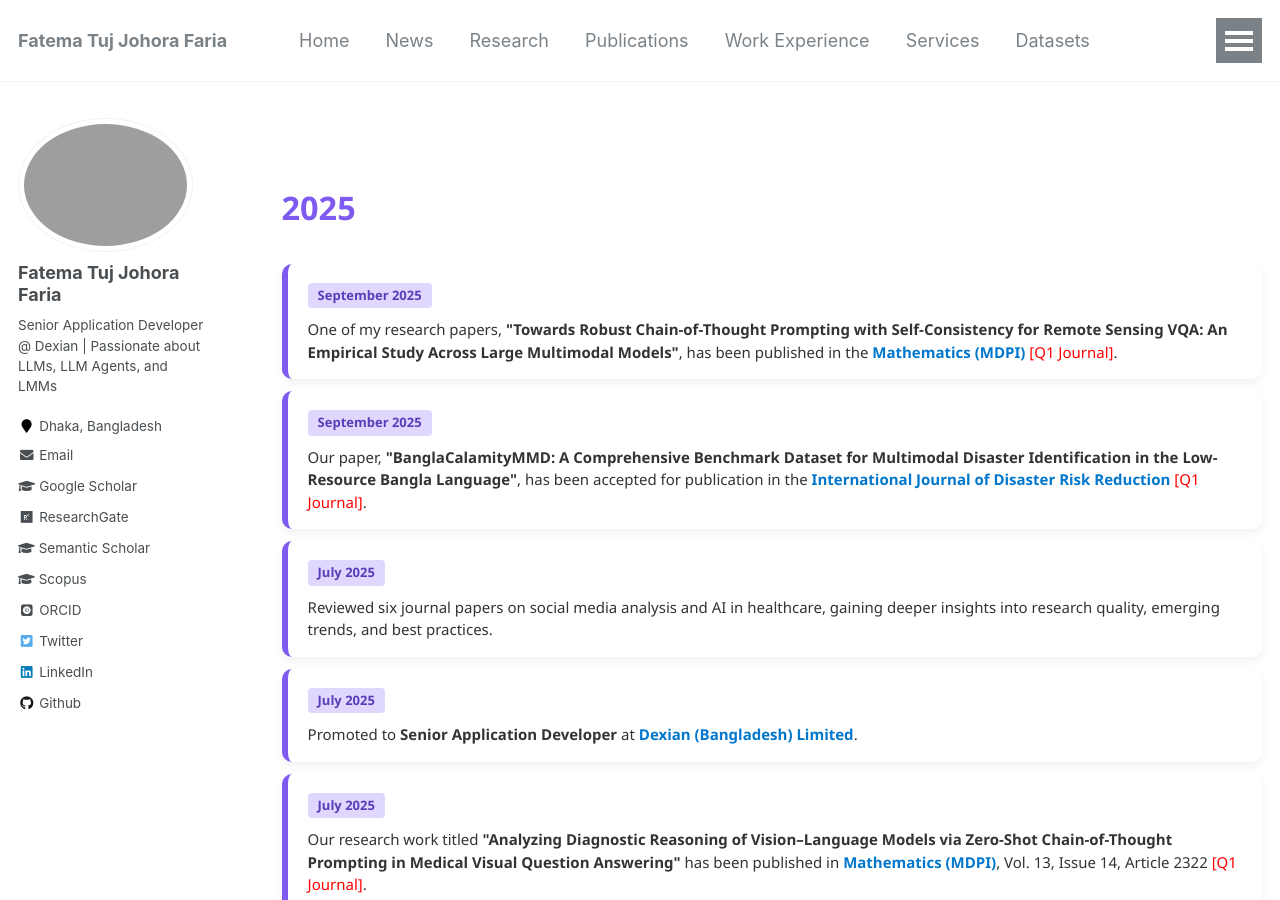
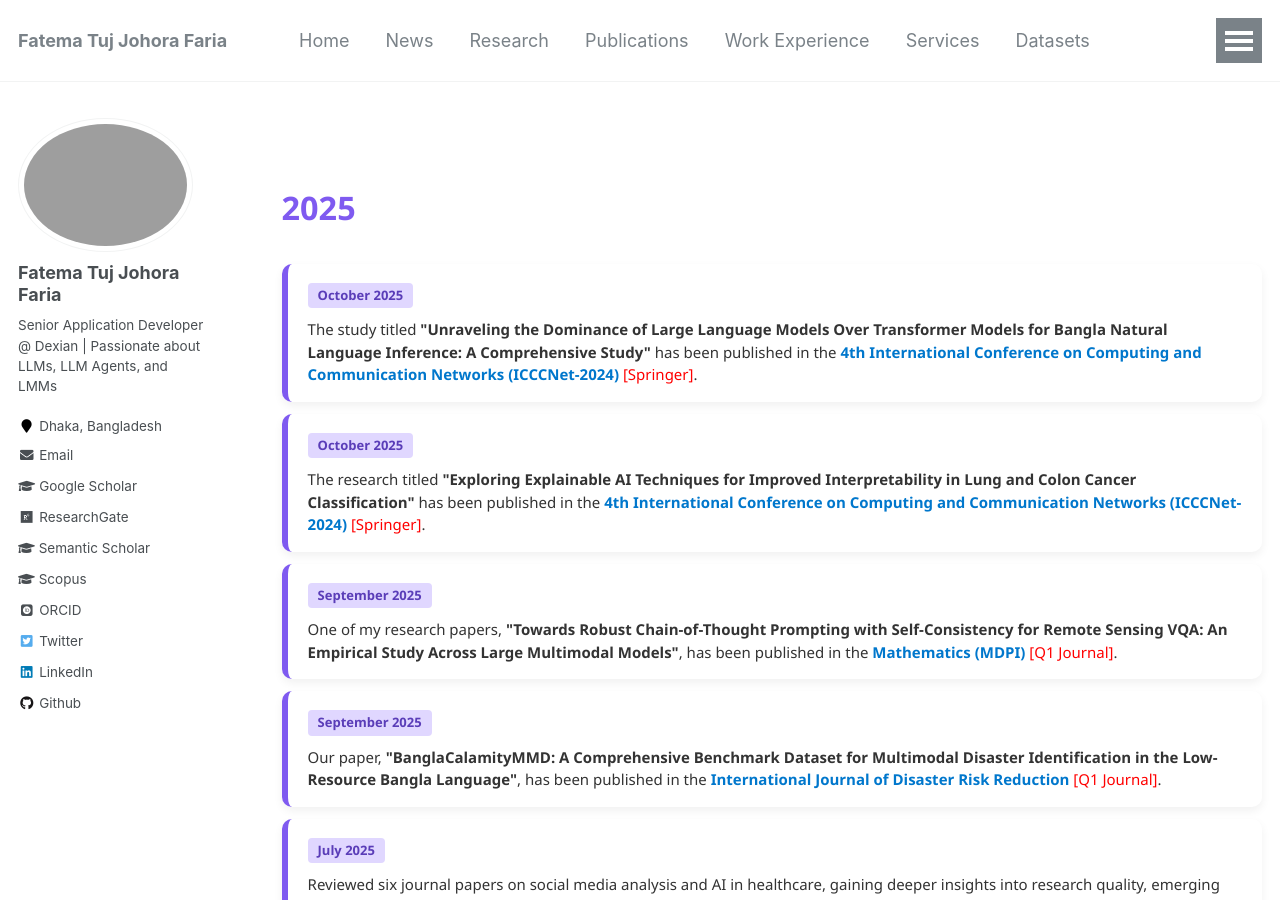
Before and after one commit to fatemafaria142/fatemafaria142.github.io, a Jekyll site: the page built from _pages/news.md, in a window 1280 px wide and 900 px high. Built offline with Jekyll 4.4.1, drawn with Linux system fonts in a browser that asks for light colours; some web fonts are replaced.

Commit message:
Update news

```diff
--- a/_pages/news.md
+++ b/_pages/news.md
@@ -91,6 +91,28 @@
 <div class="year-header" style="color:#7f5af0;">2025</div>
 
 <div class="news-card y2025">
+  <div class="news-date">October 2025</div>
+  <div class="news-desc">
+    The study titled <strong>"Unraveling the Dominance of Large Language Models Over Transformer Models for Bangla Natural Language Inference: A Comprehensive Study"</strong>
+    has been published in the
+    <a class="news-link" href="https://icccn.co.uk/" target="_blank">
+      4th International Conference on Computing and Communication Networks (ICCCNet-2024)
+    </a> <span style="color:red;">[Springer]</span>.
+  </div>
+</div>
+
+<div class="news-card y2025">
+  <div class="news-date">October 2025</div>
+  <div class="news-desc">
+    The research titled <strong>"Exploring Explainable AI Techniques for Improved Interpretability in Lung and Colon Cancer Classification"</strong>
+    has been published in the
+    <a class="news-link" href="https://icccn.co.uk/" target="_blank">
+      4th International Conference on Computing and Communication Networks (ICCCNet-2024)
+    </a> <span style="color:red;">[Springer]</span>.
+  </div>
+</div>
+
+<div class="news-card y2025">
     <div class="news-date">September 2025</div>
     <div class="news-desc">One of my research papers, <strong>"Towards Robust Chain-of-Thought Prompting with Self-Consistency for Remote Sensing VQA: An Empirical Study Across Large Multimodal Models"</strong>, has been published in the <a class="news-link" href="https://www.mdpi.com/journal/mathematics" target="_blank">Mathematics (MDPI)</a>
     <span style="color:red;">[Q1 Journal]</span>.
@@ -99,7 +121,7 @@
 
 <div class="news-card y2025">
     <div class="news-date">September 2025</div>
-    <div class="news-desc">Our paper, <strong>"BanglaCalamityMMD: A Comprehensive Benchmark Dataset for Multimodal Disaster Identification in the Low-Resource Bangla Language"</strong>, has been accepted for publication in the <a class="news-link" href="https://www.sciencedirect.com/journal/international-journal-of-disaster-risk-reduction" target="_blank">International Journal of Disaster Risk Reduction</a>
+    <div class="news-desc">Our paper, <strong>"BanglaCalamityMMD: A Comprehensive Benchmark Dataset for Multimodal Disaster Identification in the Low-Resource Bangla Language"</strong>, has been published in the <a class="news-link" href="https://www.sciencedirect.com/journal/international-journal-of-disaster-risk-reduction" target="_blank">International Journal of Disaster Risk Reduction</a>
     <span style="color:red;">[Q1 Journal]</span>.
   </div>
 </div>
```
Also changed, not shown: _pages/about.md (+15 -0 lines).
